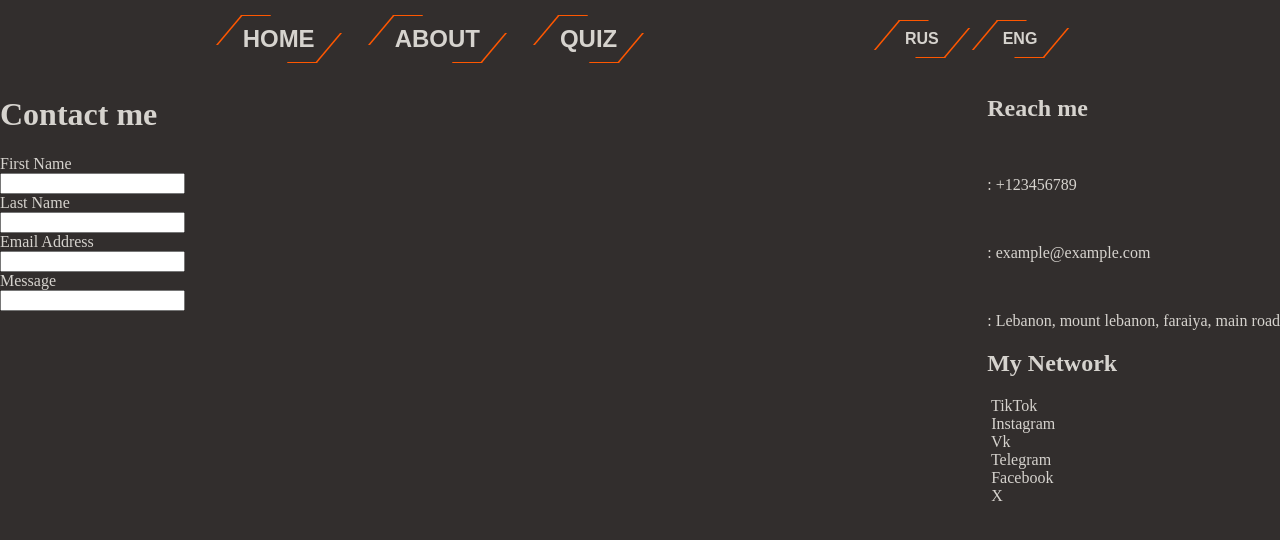
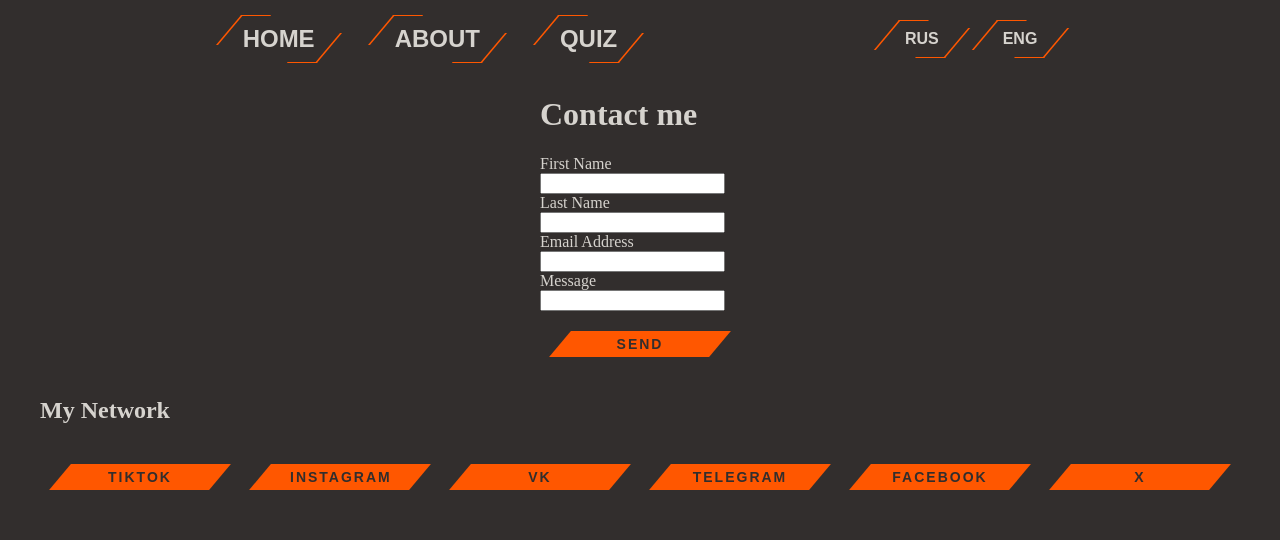
Before and after one commit to Russia3654/popa-muravya, a plain HTML site: page public/contact.html in a window 1280 px wide. Drawn offline with nearby package versions, Linux system fonts and the light colour scheme.

Commit message:
v1.2(contact)
button area in the contact page and  hover aniamtion in about page

```diff
--- a/public/contact.html
+++ b/public/contact.html
@@ -8,12 +8,13 @@
   <link rel="stylesheet" href="/popa-muravya/style.css">
   <link rel="stylesheet" href="/popa-muravya/style/header.css">
   <link rel="stylesheet" href="/popa-muravya/style/animation.css">
+  <link rel="stylesheet" href="/popa-muravya/style/contact.css">
 </head>
 
 <body id="contact" data-barba="wrapper">
   <custom-header></custom-header>
   <div class="loader"></div>
-  <main data-barba="container">
+  <main data-barba="container" class="contact-container">
     <div class="contact-me-container">
       <h1>Contact me</h1>
       <div class="contact-me-items">
@@ -32,49 +33,73 @@
         <div>Message</div>
         <input type="text">
       </div>
+      <div class="contact-me-items">
+        <div class="button v19 contact-button">
+          <a href="" class="label net-button">send</a>
+          <span class="icon">
+            <span></span>
+          </span>
+          <span class="icon2"> </span>
         </div>
-    <div class="my-info">
-      <h2>Reach me</h2>
-      <div class="info-container">
-        <div class="info-item">
-          <img src="" alt="">
-          <p>: +123456789</p>
-        </div>
-        <div class="info-item">
-          <img src="" alt="">
-          <p>: example@example.com</p>
-        </div>
-        <div class="info-item">
-          <img src="" alt="">
-          <p>: Lebanon, mount lebanon, faraiya, main road</p>
       </div>
 
     </div>
+    <div class="my-info-container">
       <h2>My Network</h2>
       <div class="network-container">
         <div class="networn-item">
-            <img src="" alt="">
-            TikTok
+          <div class="button v19 contact-button">
+            <a href="" class="label net-button">TikTok</a>
+            <span class="icon">
+              <span></span>
+            </span>
+            <span class="icon2"> </span>
+          </div>
         </div>
         <div class="networn-item">
-            <img src="" alt="">
-            Instagram
+          <div class="button v19 contact-button ">
+            <a href="" class="label net-button">instagram</a>
+            <span class="icon">
+              <span></span>
+            </span>
+            <span class="icon2"> </span>
+          </div>
         </div>
         <div class="networn-item">
-            <img src="" alt="">
-            Vk
+          <div class="button v19 contact-button">
+            <a href="" class="label net-button">vk</a>
+            <span class="icon">
+              <span></span>
+            </span>
+            <span class="icon2"> </span>
+          </div>
         </div>
         <div class="networn-item">
-            <img src="" alt="">
-            Telegram
+          <div class="button v19 contact-button">
+            <a href="" class="label net-button">telegram</a>
+            <span class="icon">
+              <span></span>
+            </span>
+            <span class="icon2"> </span>
+          </div>
         </div>
         <div class="networn-item">
-            <img src="" alt="">
-            Facebook
+          <div class="button v19 contact-button">
+            <a href="" class="label net-button">facebook</a>
+            <span class="icon">
+              <span></span>
+            </span>
+            <span class="icon2"> </span>
+          </div>
         </div>
         <div class="networn-item">
-            <img src="" alt="">
-            X
+          <div class="button v19 contact-button">
+            <a href="" class="label net-button">x</a>
+            <span class="icon">
+              <span></span>
+            </span>
+            <span class="icon2"> </span>
+          </div>
         </div>
       </div>
     </div>
@@ -85,6 +110,8 @@
   <script src="https://cdnjs.cloudflare.com/ajax/libs/gsap/3.3.4/gsap.min.js"></script>
   <script src="/popa-muravya/javascript/script.js" defer></script>
   <script type="module" src="/popa-muravya/javascript/template.js"></script>
+  <!-- for the logic -->
+  <script src="/popa-muravya/javascript/contact.js"></script>
 </body>
 
 </html>
--- /dev/null
+++ b/style/contact.css
@@ -0,0 +1,155 @@
+.contact-container{
+  display: flex;
+  flex-direction: column;
+  flex-wrap: wrap;
+  align-content: center;
+  align-items: center;
+}
+.network-container{
+  display: flex;
+  flex-wrap: wrap;
+}
+
+.contact-button {
+  width: 160px;
+  margin: 20px;
+  float: left;
+  position: relative;
+  font-family: arial;
+  text-transform: uppercase;
+  cursor: pointer;
+  text-align: center;
+}
+
+.net-button{
+  text-decoration: none;
+  font-size: 24px;
+  font-weight: 600;
+  padding: 10px 19px;
+  transition: 150ms;
+  color: #322e2d;
+}
+
+.button.v19 .label {
+  padding: 1px 30px;
+  font-family: arial;
+  font-size: 14px;
+  display: inline-block;
+  z-index: 10;
+  position: relative;
+  white-space: nowrap;
+  line-height: 24px;
+  transition: all 0.225s;
+  transition-delay: 0.45s;
+  letter-spacing: 2px;
+}
+
+.button.v19.button-start .label {
+  padding: 12px 65px;
+}
+
+.button.v19 .icon2 {
+  display: block;
+  position: absolute;
+  top: 0;
+  left: 0;
+  width: 100%;
+  height: 100%;
+  transition: all 0.225s;
+  transform: skew(-40deg, 0deg) scaleX(1);
+  background: #ff5700;
+  transition-delay: 0.45s;
+}
+
+.button.v19 .icon {
+  display: block;
+  position: absolute;
+  top: 0;
+  left: 0;
+  width: 100%;
+  height: 100%;
+  transition: all 0.225s;
+  transform: scale(0.9) skew(0deg, 0deg);
+  transition-delay: 0.15s;
+}
+
+.button.v19 .icon:before,
+.button.v19 .icon:after {
+  width: 60px;
+  opacity: 0;
+  content: "";
+  height: 1px;
+  position: absolute;
+  display: block;
+  background: #ff5700;
+  transition: all 0.375s;
+  transition-delay: 0.3s;
+}
+
+.button.v19 .icon:before {
+  top: 0;
+  left: calc(50% - 30px);
+}
+
+.button.v19 .icon:after {
+  bottom: 0;
+  right: calc(50% - 30px);
+}
+
+.button.v19 .icon span:before,
+.button.v19 .icon span:after {
+  height: 0;
+  transition-delay: 0s;
+  content: "";
+  background: #ff5700;
+  position: absolute;
+  display: block;
+  width: 2px;
+  transition: all 0.225s;
+}
+
+.button.v19 .icon span:before {
+  left: 0;
+  top: 0;
+}
+
+.button.v19 .icon span:after {
+  right: 0;
+  bottom: 0;
+}
+
+.net-button:hover{
+  color: #d6d3ce;
+}
+
+.button.v19:hover .icon {
+  transform: skew(-40deg, 0deg);
+}
+
+.button.v19:hover .icon:before,
+.button.v19:hover .icon:after {
+  transition-delay: 0s;
+  width: 30px;
+  opacity: 1;
+}
+
+.button.v19:hover .icon:before {
+  left: 0;
+}
+
+.button.v19:hover .icon:after {
+  right: 0;
+}
+
+.button.v19:hover .icon span:before,
+.button.v19:hover .icon span:after {
+  height: 20px;
+  transition-delay: 0.45s;
+}
+
+.button.v19:hover .icon2 {
+  transform: skew(-40deg, 0deg) scaleX(0.2);
+  background: transparent;
+  transition-delay: 0s;
+  opacity: 0;
+}
```
Also changed, not shown: assets/json/question.json (+73 -76 lines), javascript/porject-animation.js (+9 -1 lines), public/about.html (+3 -3 lines), style/about.css (+60 -9 lines), javascript/contact.js (added). Lines whose indentation alone changed are shown as unchanged.
